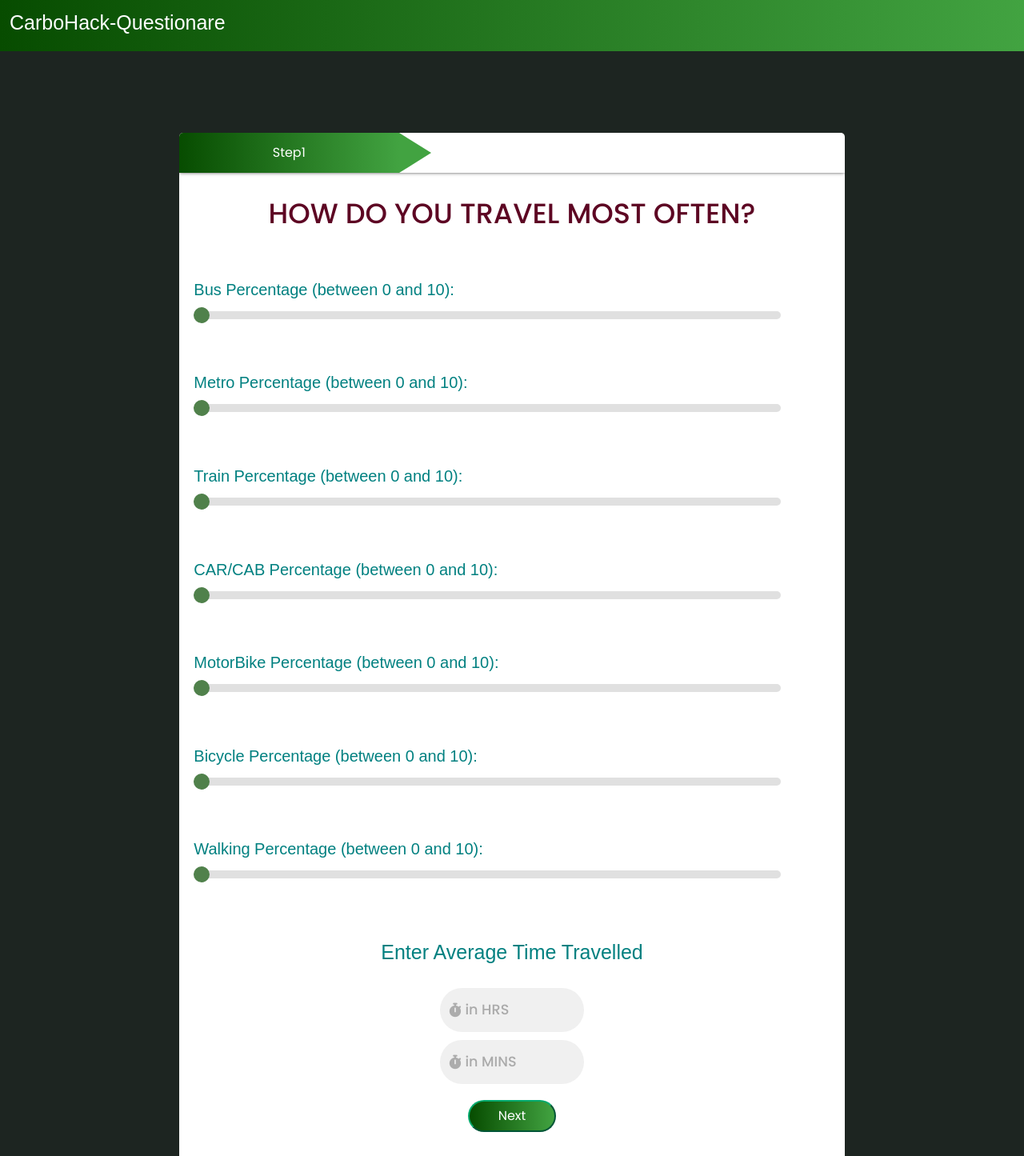
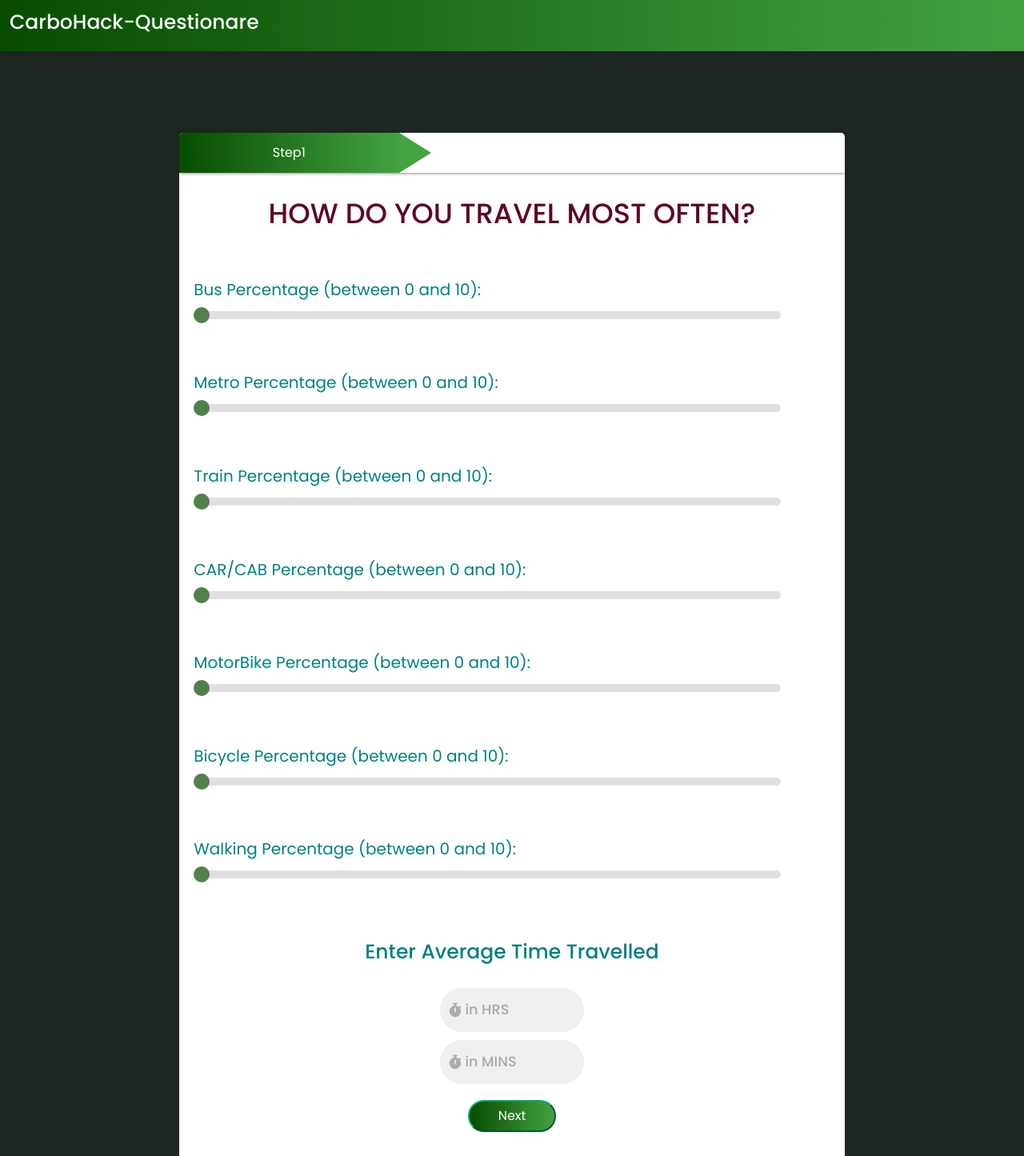
Before and after one commit to miraj0507/carbohack_project, a Flask app: page /questionare in a window 1280 px wide. Shown: the top 1445 px of the page at 80% size. Run offline with Flask 2, Linux system fonts and the light colour scheme; the visitor is signed in with stand-in values (Sample User, id 1); some libraries are stand-ins or nearby versions.

Commit message:
Update questionare.css

```diff
--- a/static/css/questionare.css
+++ b/static/css/questionare.css
@@ -37,12 +37,15 @@
   color:white;
   font-family: "Poppins", sans-serif;
 }
+label{
+  font-family: "Poppins", sans-serif;
+}
 h4{
   color:teal;
   font-size: 25px;
   margin-top:30px;
   margin-bottom:30px;
-
+  font-family: "Poppins", sans-serif;
   margin-top: 20;
   text-align:center;
 }
@@ -50,7 +53,7 @@
 h5{
   color:white;
   font-size: 25px;
-
+  font-family: "Poppins", sans-serif;
 }
 
 .container form{
```
